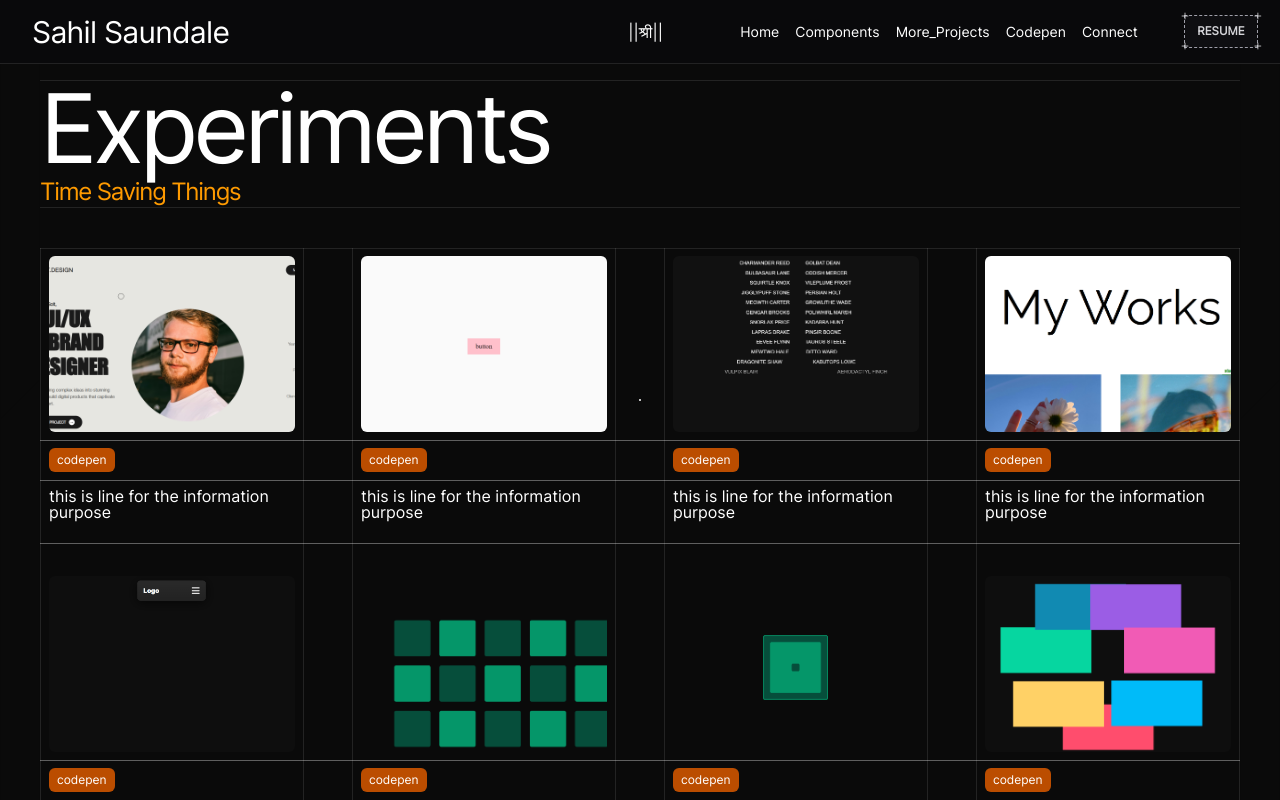
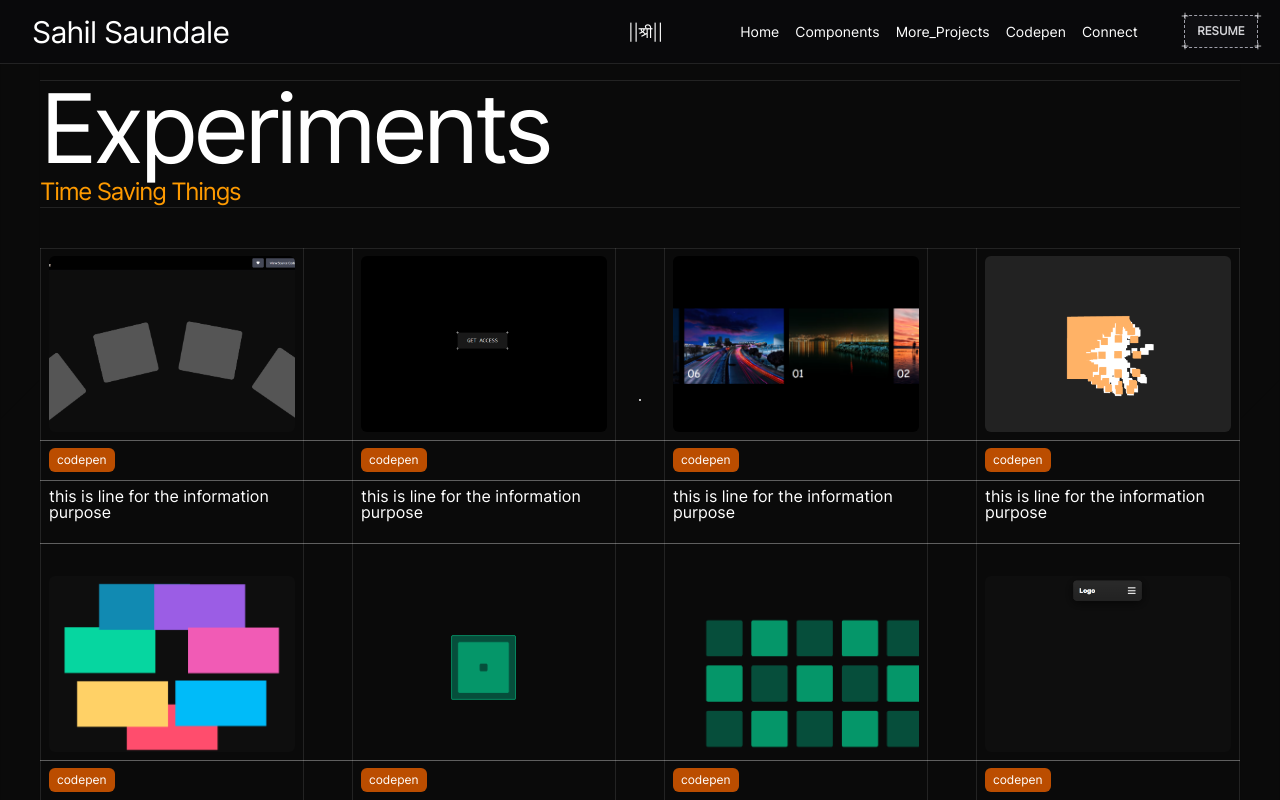
Before and after one commit to root-pik4chu/tailwind_portfolio, a React (Vite) app: page /Components in a window 1280 px wide. Shown: the top 800 px of the page. Built offline with nearby package versions, Linux system fonts and the light colour scheme.

Commit message:
new effect Added

```diff
--- a/src/Components/ComponentPage/Components.jsx
+++ b/src/Components/ComponentPage/Components.jsx
@@ -17,6 +17,7 @@ import image8 from "../../assets/Component_images/8.png";
 import image9 from "../../assets/Component_images/9.png";
 import image10 from "../../assets/Component_images/10.png";
 import image11 from "../../assets/Component_images/11.png";
+import image12 from "../../assets/Component_images/12.png";
 // import image9 from "../../assets/Component_images/9.png";
 export default function Components() {
    const mini_projects = [
@@ -113,6 +114,14 @@ export default function Components() {
 
         link: "https://codepen.io/Sahil-Saundale/pen/gbamBWm",
       },
+      {
+        id: 12,
+        title: "Creative UI",
+        description: "Unique UI concepts using HTML/CSS/JS.",
+        image: image12, // placeholder image
+
+        link: "https://codepen.io/Sahil-Saundale/pen/MYegNWV",
+      },
 
     ];
 
@@ -137,7 +146,7 @@ export default function Components() {
                     {/* BLOCK 1 */}
                     {
 
-                    mini_projects.map((project
+                    mini_projects.reverse().map((project
                     ) => {
                       const isEven = mini_projects.id % 4 === 0;
                       return (
@@ -157,10 +166,10 @@ export default function Components() {
                       );
                     })}
                     {
-                      <div className="w-full border-white/10 border-r border-l  md:h-[70vh] flex items-center justify-center">
-                {/* You can leave it empty or add placeholder text */}
-                {/* <span className="text-white/20 text-4xl">Coming Soon</span> */}
-              </div>
+              //         <div className="w-full border-white/10 border-r border-l  md:h-[70vh] flex items-center justify-center">
+              //   {/* You can leave it empty or add placeholder text */}
+              //   {/* <span className="text-white/20 text-4xl">Coming Soon</span> */}
+              // </div>
                     }
                   </div>
 
--- a/src/Components/ComponentPage/Division.jsx
+++ b/src/Components/ComponentPage/Division.jsx
@@ -1,32 +1,61 @@
-import React from 'react'
+import React from "react";
 
-export default function Division({codepen,github,liveLink,imageLink}) {
+export default function Division({ codepen, github, liveLink, imageLink }) {
   return (
     <div>
       <div className="w-full h-80 relative ">
         <div className="w-full h-full  px-2">
           <div className="w-full h-[60%] relative py-2 ">
             <div className="w-full h-full relative rounded-md overflow-hidden">
-                  <img loading='lazy' className='w-full h-full object-cover  ' src={imageLink} alt="" />
+              <img
+                loading="lazy"
+                className="w-full h-full object-cover  "
+                src={imageLink}
+                alt=""
+              />
             </div>
           </div>
           <div className="w-full h-20% flex gap-2 py-2 has-before-line">
+            {codepen && (
+              <a
+                href={codepen}
+                target="_blank"
+                rel="noopener noreferrer"
+                className="w-fit h-fit px-2 py-1 bg-amber-700 hover:bg-amber-600 rounded-md text-xs"
+              >
+                codepen
+              </a>
+            )}
 
-               {
-                  codepen && <a href={codepen} target="_blank" rel="noopener noreferrer" className='w-fit h-fit px-2 py-1 bg-amber-700 hover:bg-amber-600 rounded-md text-xs'>codepen</a>
-               }
+            {github && (
+              <a
+                href="http://google.com"
+                target="_blank"
+                rel="noopener noreferrer"
+                className="w-fit h-fit px-2 py-1 bg-blue-800 hover:bg-blue-700 rounded-md text-xs"
+              >
+                Github
+              </a>
+            )}
 
-               {
-                  github && <a href="http://google.com" target="_blank" rel="noopener noreferrer" className='w-fit h-fit px-2 py-1 bg-blue-800 hover:bg-blue-700 rounded-md text-xs'>Github</a>
-               }
-
-               {liveLink && <a href="http://google.com" target="_blank" rel="noopener noreferrer" className='w-fit h-fit px-2 py-1 bg-red-600 rounded-md text-xs hover:bg-red-700'>Live Link {"->"}</a>}
+            {liveLink && (
+              <a
+                href="http://google.com"
+                target="_blank"
+                rel="noopener noreferrer"
+                className="w-fit h-fit px-2 py-1 bg-red-600 rounded-md text-xs hover:bg-red-700"
+              >
+                Live Link {"->"}
+              </a>
+            )}
           </div>
           <div className="w-full h-[20%] has-before-line has-after-line py-2">
-               <p className='leading-none'>this is line for the information purpose </p>
+            <p className="leading-none">
+              this is line for the information purpose{" "}
+            </p>
           </div>
         </div>
       </div>
     </div>
-  )
+  );
 }
```
Also changed, not shown: src/assets/Component_images/12.png (added). Lines whose indentation alone changed are shown as unchanged.
